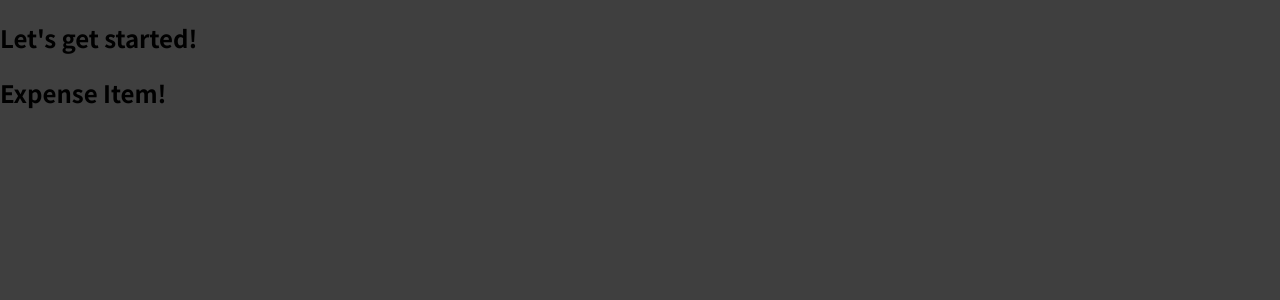
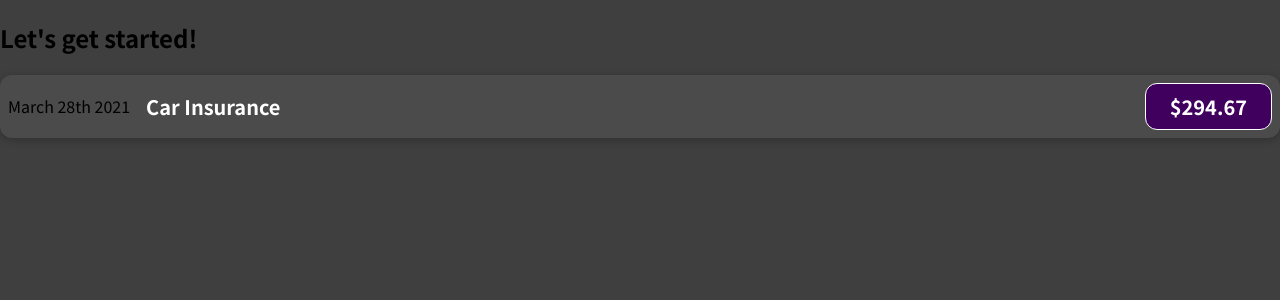
Before and after one commit to Davic15/React-The-Complete-Guide, a JavaScript app in the folder section-03/: page / in a window 1280 px wide. Shown: the top 300 px of the page. Built offline with nearby package versions, Linux system fonts and the light colour scheme.

Commit message:
Section 03: React Basics & Working with Components

```diff
--- /dev/null
+++ b/section-03/src/components/ExpenseItem.css
@@ -0,0 +1,56 @@
+.expense-item {
+    display: flex;
+    justify-content: space-between;
+    align-items: center;
+    box-shadow: 0 2px 8px rgba(0, 0, 0, 0.25);
+    padding: 0.5rem;
+    margin: 1rem 0;
+    border-radius: 12px;
+    background-color: #4b4b4b;
+}
+
+.expense-item__description {
+    display: flex;
+    flex-direction: column;
+    gap: 1rem;
+    align-items: flex-end;
+    flex-flow: column-reverse;
+    justify-content: flex-start;
+    flex: 1;
+}
+
+.expense-item h2 {
+    color: #3a3a3a;
+    font-size: 1rem;
+    flex: 1;
+    margin: 0 1rem;
+    color: white;
+}
+
+.expense-item__price {
+    font-size: 1rem;
+    font-weight: bold;
+    color: white;
+    background-color: #40005d;
+    border: 1px solid white;
+    padding: 0.5rem;
+    border-radius: 12px;
+}
+
+@media (min-width: 580px) {
+    .expense-item__description {
+      flex-direction: row;
+      align-items: center;
+      justify-content: flex-start;
+      flex: 1;
+    }
+
+    .expense-item__description h2 {
+      font-size: 1.25rem;
+    }
+
+    .expense-item__price {
+      font-size: 1.25rem;
+      padding: 0.5rem 1.5rem;
+    }
+}
--- a/section-03/src/components/ExpenseItem.js
+++ b/section-03/src/components/ExpenseItem.js
@@ -1,7 +1,20 @@
 //* Every new component starts with uppercase and camel case.
 //* A component in React.js is just a function of JavaScript
+//* You must have only one root tag for every return.
+//* It looks like HTML but it is not.
+//* Under the hood this is JavaScript.
+import './ExpenseItem.css';
+
 function ExpenseItem() {
-    return <h2>Expense Item!</h2>;
+    return (
+        <div className='expense-item'>
+            <div>March 28th 2021</div>
+            <div className='expense-item__description'>
+                <h2>Car Insurance</h2>
+                <div className='expense-item__price'>$294.67</div>
+            </div>
+        </div>
+    );
 }
 
 export default ExpenseItem;
```
